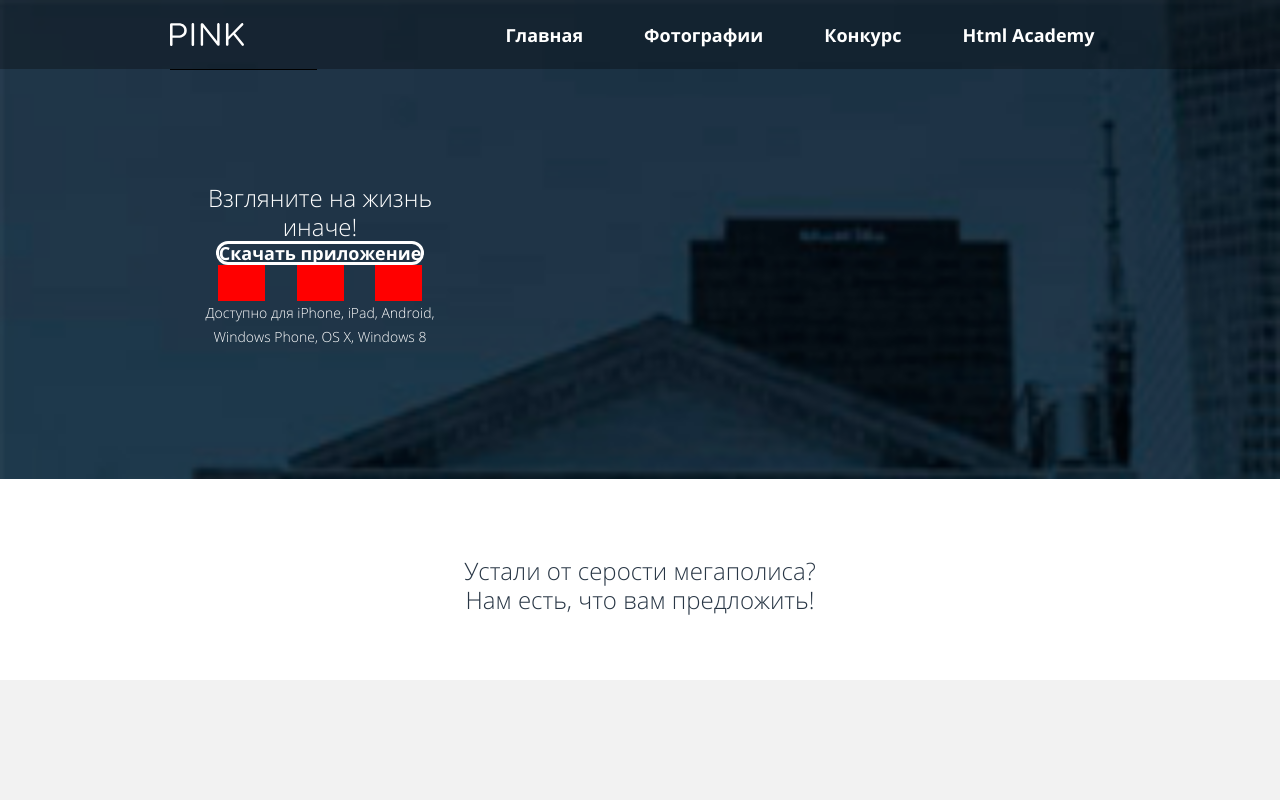
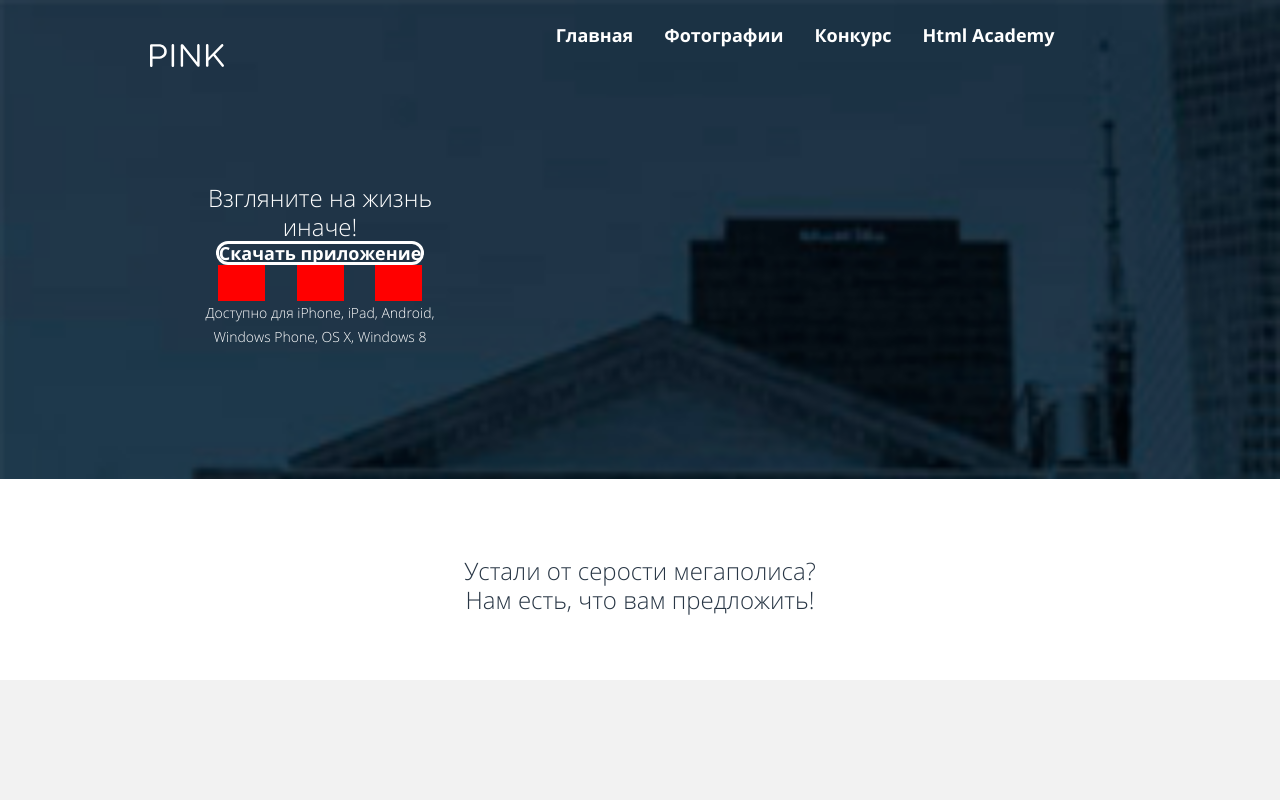
Before and after one commit to Linx39/Pink, a website: page source/index.html in a window 1280 px wide. Shown: the top 800 px of the page. Drawn offline with Linux system fonts and the light colour scheme; files whose address does not match are found by name.

Commit message:
меню хедера растянуто на ширину экрана

```diff
--- a/source/index.html
+++ b/source/index.html
@@ -9,9 +9,9 @@
 
   <body class="page__body">
     <header class="page-header">
-      <nav class="page-header__nav">
-        <div class="main-nav main-nav--opened page-header__main-nav">
-          <div class="main-nav__bar page-header__bar">
+      <nav class="main-nav main-nav--opened">
+        <div class="main-nav__bar">
+          <div class="main-nav__bar-wrapper">
             <a class="main-nav__logo">
               <svg  class="main-nav__logo-icon" width="74" height="23" viewBox="0 0 74 23" aria-hidden="true" focusable="false" fill="white" xmlns="http://www.w3.org/2000/svg">
                 <path d="M0.00496827 1.54857C0.00487772 1.21254 0.135804 0.889818 0.369742 0.649431C0.60368 0.409043 0.922049 0.27008 1.25676 0.262266H8.39001C13.4469 0.262266 16.7751 2.9645 16.7751 7.39179V7.45162C16.7751 12.2977 12.7415 14.8105 7.97274 14.8105H2.53836V21.611C2.55394 21.7874 2.53277 21.9651 2.47619 22.1329C2.41961 22.3006 2.32887 22.4547 2.20973 22.5854C2.09058 22.716 1.94565 22.8204 1.78416 22.8918C1.62266 22.9631 1.44812 23 1.27166 23C1.0952 23 0.920671 22.9631 0.759173 22.8918C0.597674 22.8204 0.452744 22.716 0.333602 22.5854C0.21446 22.4547 0.123708 22.3006 0.0671295 22.1329C0.0105515 21.9651 -0.0106138 21.7874 0.00496827 21.611V1.54857ZM8.07209 12.5171C11.7778 12.5171 14.2119 10.5228 14.2119 7.53139V7.47156C14.2119 4.26078 11.8175 2.59556 8.25092 2.59556H2.58804V12.4772L8.07209 12.5171Z"/>
@@ -32,8 +32,9 @@
               <span class="visually-hidden">Открыть меню</span>
             </button>
           </div>
+        </div>
 
-          <div class="main-nav__menu page-header__menu">
+        <div class="main-nav__menu">
           <ul class="main-nav__list">
             <li class="main-nav__item">
               <a class="main-nav__link" href="index.html">
@@ -56,7 +57,6 @@
               </a>
             </li>
           </ul>
-          </div>
         </div>
       </nav>
 
--- a/source/less/blocks/main-nav.less
+++ b/source/less/blocks/main-nav.less
@@ -1,8 +1,14 @@
 .main-nav {
+  background-color: rgba(@color-black, 0.3);
+
   @media (min-width: @desktop-width) {
     display: flex;
     justify-content: space-between;
     align-items: center;
+
+    width: @desktop-width - 2 * @desktop-padding;
+    padding-left: @desktop-padding;
+    padding-right: @desktop-padding;
   }
 
   &--opened {
@@ -14,25 +20,34 @@
   }
 }
 
-.main-nav__bar {
+.main-nav__bar-wrapper {
   display: flex;
   justify-content: space-between;
   align-items: center;
 
+  width: @mobile-width;
+  padding-left: @mobile-padding;
+  padding-right: @mobile-padding;
+  margin: 0 auto;
   height: 66px;
 
   @media (min-width: @tablet-width) {
+    width: @tablet-width;
     height: 110px;
   }
 
   @media (min-width: @desktop-width) {
-    box-shadow: none;
+    width: 147px;
   }
 }
 
 .main-nav--opened .main-nav__bar {
   height: 69px;
   box-shadow: 0 1px 0 @color-black;
+
+  @media (min-width: @desktop-width) {
+    box-shadow: none;
+  }
 }
 
 .main-nav__logo {
@@ -82,6 +97,12 @@
 
 .main-nav--closed .main-nav__toggle-icon--close {
   display: none;
+}
+
+.page-header__menu {
+  @media (min-width: @desktop-width) {
+    width: 620px;
+  }
 }
 
 .main-nav--opened .main-nav__menu {
--- a/source/less/blocks/page-header.less
+++ b/source/less/blocks/page-header.less
@@ -8,35 +8,35 @@
 }
 
 .page-header__nav {
-  background-color: rgba(@color-black, 0.3);
+  // background-color: rgba(@color-black, 0.3);
 }
 
 .page-header__main-nav {
-  width: @mobile-width;
-  margin: 0 auto;
+  // width: @mobile-width;
+  // margin: 0 auto;
 
-  @media (min-width: @tablet-width) {
-    width: @tablet-width;
-  }
+  // @media (min-width: @tablet-width) {
+  //   width: @tablet-width;
+  // }
 
-  @media (min-width: @desktop-width) {
-    width: @desktop-width - 2 * @desktop-padding;
-    padding-left: @desktop-padding;
-    padding-right: @desktop-padding;
-  }
+  // @media (min-width: @desktop-width) {
+  //   width: @desktop-width - 2 * @desktop-padding;
+  //   padding-left: @desktop-padding;
+  //   padding-right: @desktop-padding;
+  // }
 }
 
 .page-header__bar {
-  padding: 0 @mobile-padding;
+  // padding: 0 @mobile-padding;
 
-  @media (min-width: @desktop-width) {
-    width: 147px;
-    padding: 0;
-  }
+  // @media (min-width: @desktop-width) {
+  //   width: 147px;
+  //   padding: 0;
+  // }
 }
 
 .page-header__menu {
-  @media (min-width: @desktop-width) {
-    width: 620px;
-  }
+  // @media (min-width: @desktop-width) {
+  //   width: 620px;
+  // }
 }
```
Also changed, not shown: source/css/style.css, 1 other file. Lines whose indentation alone changed are shown as unchanged.
